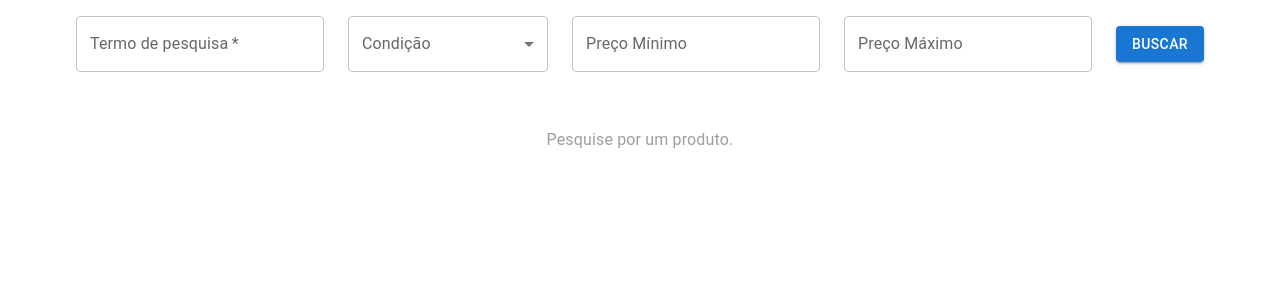
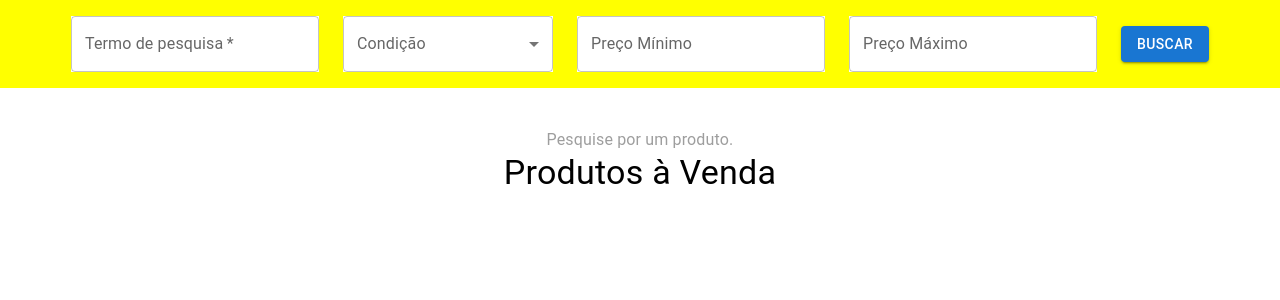
Before and after one commit to Ezequieloliveiras/desafio_mercado_livre_frontend, a React (Create React App) app: page / in a window 1280 px wide. Shown: the top 300 px of the page. Built offline with nearby package versions, Linux system fonts and the light colour scheme; the HTML template or start-up script is replaced by a standard one.

Commit message:
melhorando o layout dos produtos

```diff
--- a/src/components/CardProducts.jsx
+++ b/src/components/CardProducts.jsx
@@ -1,38 +1,52 @@
-import { Typography } from '@mui/material'
+import React from 'react'
+import { Typography, Button, Grid2 } from '@mui/material'
 import { useNavigate } from 'react-router-dom'
-
 import {
+    StyledContainer,
     StyledCard,
     StyledCardMedia,
-    StyledCardContent
-
+    StyledCardContent,
+    StyledGrid
 } from '../styles/StyleCardProducts'
 
-// essa função é responsável por exibir os cards de cada produto na pagina inicial
-const CardProduct = ({ item }) => {
+
+
+const ProductGrid = ({ products }) => {
     const navigate = useNavigate()
 
-  const handleProductClick = () => {
-    navigate(`/product/${item.id}`, { state: { product: item } })
+    const handleProductClick = (product) => {
+        navigate(`/product/${product.id}`, { state: { product } })
     }
 
     return (
-    <StyledCard key={item.id} onClick={handleProductClick}>
-      <StyledCardMedia
-        src={item.thumbnail}
-        alt={item.title}
-      />
+        <StyledContainer>
+            <Typography variant="h4" align="center" gutterBottom>
+                Produtos à Venda
+            </Typography>
+
+            <StyledGrid container spacing={2} alignItems="stretch">
+                {products.map((product) => (
+                    <Grid2 xs={12} sm={6} md={4} key={product.id} sx={{ width: '300px' }}>
+                        <StyledCard onClick={() => handleProductClick(product)}>
+                            <StyledCardMedia src={product.thumbnail} alt={product.title} />
                             <StyledCardContent>
-        <Typography sx={{ color: 'grey' }} variant="p">{item.id}</Typography>
-        <Typography sx={{ margin: '5px 0px' }} variant="h6">{item.title}</Typography>
-        <Typography sx={{ margin: '5px 0px' }} variant="body1">R$ {item.price}</Typography>
-        <Typography variant="body2" color='grey'>
-          {item.condition === 'used' ? 'Usado' : '' || item.condition === 'new' ? 'Novo' : ''}
+                                <Typography variant="h5" component="div">
+                                    {product.title}
                                 </Typography>
-        <Typography variant="body2">{item.description}</Typography>
                             </StyledCardContent>
+                            <Typography variant="h5" component="div" textAlign="center" color="green">
+                                R$ {product.price}
+                            </Typography>
+
+                            <Button size="small" sx={{ marginBottom: 1 }} onClick={() => handleProductClick(product)}>
+                                Ver Produto
+                            </Button>
                         </StyledCard>
+                    </Grid2>
+                ))}
+            </StyledGrid>
+        </StyledContainer>
     )
 }
 
-export default CardProduct
+export default ProductGrid
--- a/src/components/FormSubmit.jsx
+++ b/src/components/FormSubmit.jsx
@@ -37,7 +37,7 @@ function Form({
                 }}
             >
 
-                <Grid2 xs={12} md={4}>
+                <Grid2 xs={12} md={4} sx={{backgroundColor:'#fff'}}>
                     <TextField
                         label="Termo de pesquisa"
                         value={termoPesquisado}
@@ -48,7 +48,7 @@ function Form({
                     />
                 </Grid2>
 
-                <Grid2 xs={12} md={4} sx={{ minWidth: 200 }}>
+                <Grid2 xs={12} md={4} width="210px" sx={{backgroundColor:'#fff'}}>
                     <FormControl fullWidth variant="outlined">
                         <InputLabel>Condição</InputLabel>
                         <Select
@@ -65,7 +65,7 @@ function Form({
                     </FormControl>
                 </Grid2>
 
-                <Grid2 xs={12} md={3}>
+                <Grid2 xs={12} md={3} sx={{backgroundColor:'#fff'}}>
                     <TextField
                         label="Preço Mínimo"
                         type="number"
@@ -76,7 +76,7 @@ function Form({
                     />
                 </Grid2>
 
-                <Grid2 xs={12} md={3}>
+                <Grid2 xs={12} md={3} sx={{backgroundColor:'#fff'}}>
                     <TextField
                         label="Preço Máximo"
                         type="number"
--- a/src/pages/HomePage.jsx
+++ b/src/pages/HomePage.jsx
@@ -2,8 +2,8 @@ import { useState } from 'react'
 import { searchProducts } from '../api/api.js'
 
 import FormSubmit from '../components/FormSubmit.jsx'
+import InfoTitle from '../components/InfoTitle.jsx'
 import CardProducts from '../components/CardProducts.jsx'
-import InfoTitle from '../components/InfoTitle.jsx'
 
 // componente Pai que renderiza os componentes filhos na página inicial
 function App() {
@@ -26,9 +26,9 @@ function App() {
     try {
       const results = await searchProducts(termoPesquisado, precoMinimo, precoMaximo, condicao)
       if (results.error) {
-        setError(results.error);
+        setError(results.error)
       } else {
-        setProducts(results);
+        setProducts(results)
       }
 
     } catch (err) {
@@ -49,6 +49,7 @@ function App() {
         alignItems: 'center',
         flexDirection: 'column'
       }}>
+      <div style={{ backgroundColor: 'yellow', width: '100%', display: 'flex' }}>
 
         <FormSubmit
           handleSearch={handleSearch}
@@ -59,24 +60,16 @@ function App() {
           condicao={condicao}
         />
 
+      </div>
+
       <InfoTitle
         loading={loading}
         error={error}
         products={products}
       />
-
-      {
-        Array.isArray(products) && products.length > 0 ? (
-          products.map(item => (
       <CardProducts
-              item={item}
-              key={item.id}
+        products={products}
       />
-          ))
-        ) : (
-          <></>
-        )
-      }
 
     </main>
   )
--- a/src/styles/StyleCardProducts.jsx
+++ b/src/styles/StyleCardProducts.jsx
@@ -1,46 +1,42 @@
-import styled from 'styled-components';
+import { Grid2, Container } from '@mui/material'
+import styled from 'styled-components'
+
+const StyledContainer = styled(Container)`
+&& {
+    display: flex;
+    justify-content: center;
+    flex-direction: column;
+    max-width: 100%;
+}
+`
 
 const StyledCard = styled.div`
-  box-shadow: 0px 0px 10px rgba(0, 0, 0, 0.1);
-  margin: 20px auto;
-  padding: 20px;
-  border-radius: 8px;
+  display: flex;
+  flex-direction: column;
+  height: 100%;
   width: 100%;
-  max-width: 800px;
-  display: flex;
-  align-items: center;
-  background-color: #fff;
-
-  @media (max-width: 768px) {
-    flex-direction: column;
-    width: 90%;
-  }
-`;
+  cursor: pointer;
+`
 
 const StyledCardMedia = styled.img`
-  object-fit: cover;
-  width: 150px;
-  height: 150px;
-  border-radius: 8px;
-
-  @media (max-width: 768px) {
-    width: 100px;
-    height: 100px;
-  }
-`;
+  height: auto;
+  width: 100%;
+`
 
 const StyledCardContent = styled.div`
-  margin-left: 20px;
-  flex: 1;
+  flex-grow: 1;
+  padding: 16px;
+`
 
-  @media (max-width: 768px) {
-    margin-left: 0;
-    text-align: center;
-  }
-`;
+const StyledGrid = styled(Grid2)`
+  display: flex;
+  justify-content: center;
+`
 
 export {
+  StyledContainer,
   StyledCard,
   StyledCardMedia,
-  StyledCardContent
+  StyledCardContent,
+  StyledGrid
 }
--- a/src/styles/StyleForm.jsx
+++ b/src/styles/StyleForm.jsx
@@ -3,8 +3,6 @@ import { Box} from '@mui/material'
 
 const StyledBox = styled(Box)`
 && {
-  padding: 20px,
-  max-width: 100%,
   margin: 0 auto;
 }
 `;
--- a/src/styles/StyleInfoTitle.jsx
+++ b/src/styles/StyleInfoTitle.jsx
@@ -3,7 +3,7 @@ import { Box} from '@mui/material'
 
 const StyledBox = styled(Box)`
 && {
-  width: 600px;
+  width: 100%;
   display: flex;
   justify-content: center;
   flex-direction: column;
```
Lines whose indentation alone changed are shown as unchanged.
